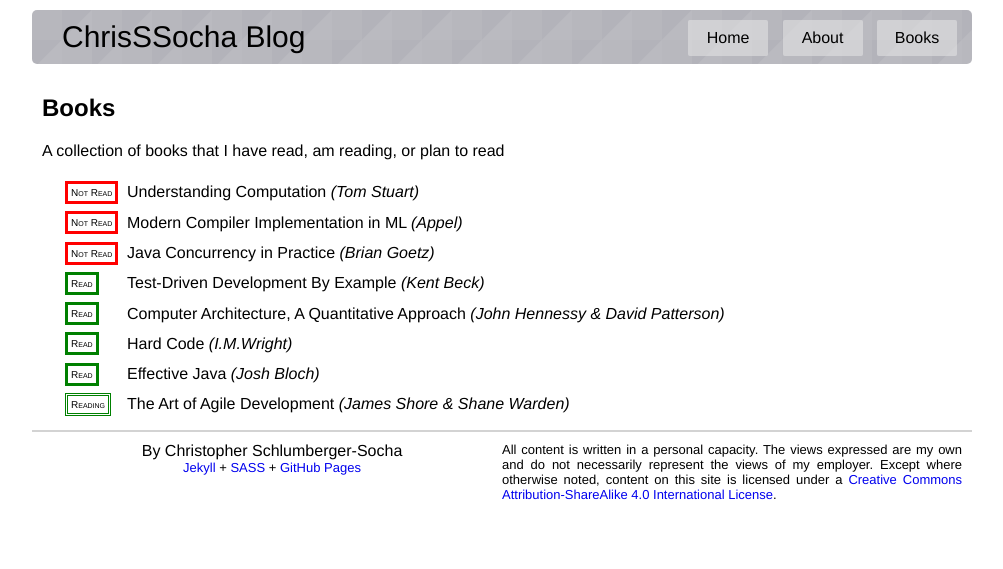
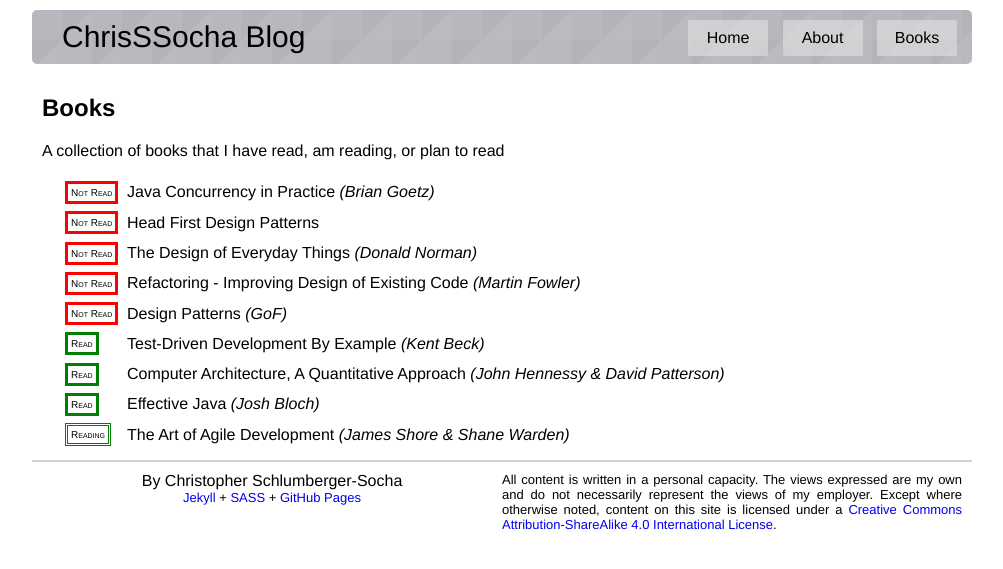
Before and after one commit to ChrisSSocha/ChrisSSocha.github.io, a Jekyll site: the page built from books/index.md, in a window 1280 px wide. Shown: the top 569 px of the page, without its empty margins (138-1141 px from the left). Built offline with Jekyll 4.4.1, drawn with Linux system fonts in a browser that asks for light colours; nearby versions of some CDN libraries; Markdown is read by kramdown in place of the engine named in the settings.

Commit message:
Added a few new books (Removed few books with less relevance)

```diff
--- a/_data/books.yml
+++ b/_data/books.yml
@@ -10,22 +10,38 @@
   comments: John Hennessy & David Patterson
   status: read
 
-- title: Hard Code
-  comments: I.M.Wright
-  status: read
-
 - title: Effective Java
   comments: Josh Bloch
   status: read
 
-- title: Understanding Computation
-  comments: Tom Stuart
-  status: not-read
-
-- title: Modern Compiler Implementation in ML
-  comments: Appel
-  status: not-read
-
 - title: Java Concurrency in Practice
   comments: Brian Goetz
   status: not-read
+
+- title: Head First Design Patterns
+  comments:
+  status: not-read
+
+- title: The Design of Everyday Things
+  comments: Donald Norman
+  status: not-read
+
+- title: Refactoring - Improving Design of Existing Code
+  comments: Martin Fowler
+  status: not-read
+
+- title: Design Patterns
+  comments: GoF
+  status: not-read
+
+#- title: Hard Code
+#  comments: I.M.Wright
+#  status: read
+#
+#- title: Understanding Computation
+#  comments: Tom Stuart
+#  status: not-read
+#
+#- title: Modern Compiler Implementation in ML
+#  comments: Appel
+#  status: not-read
```
